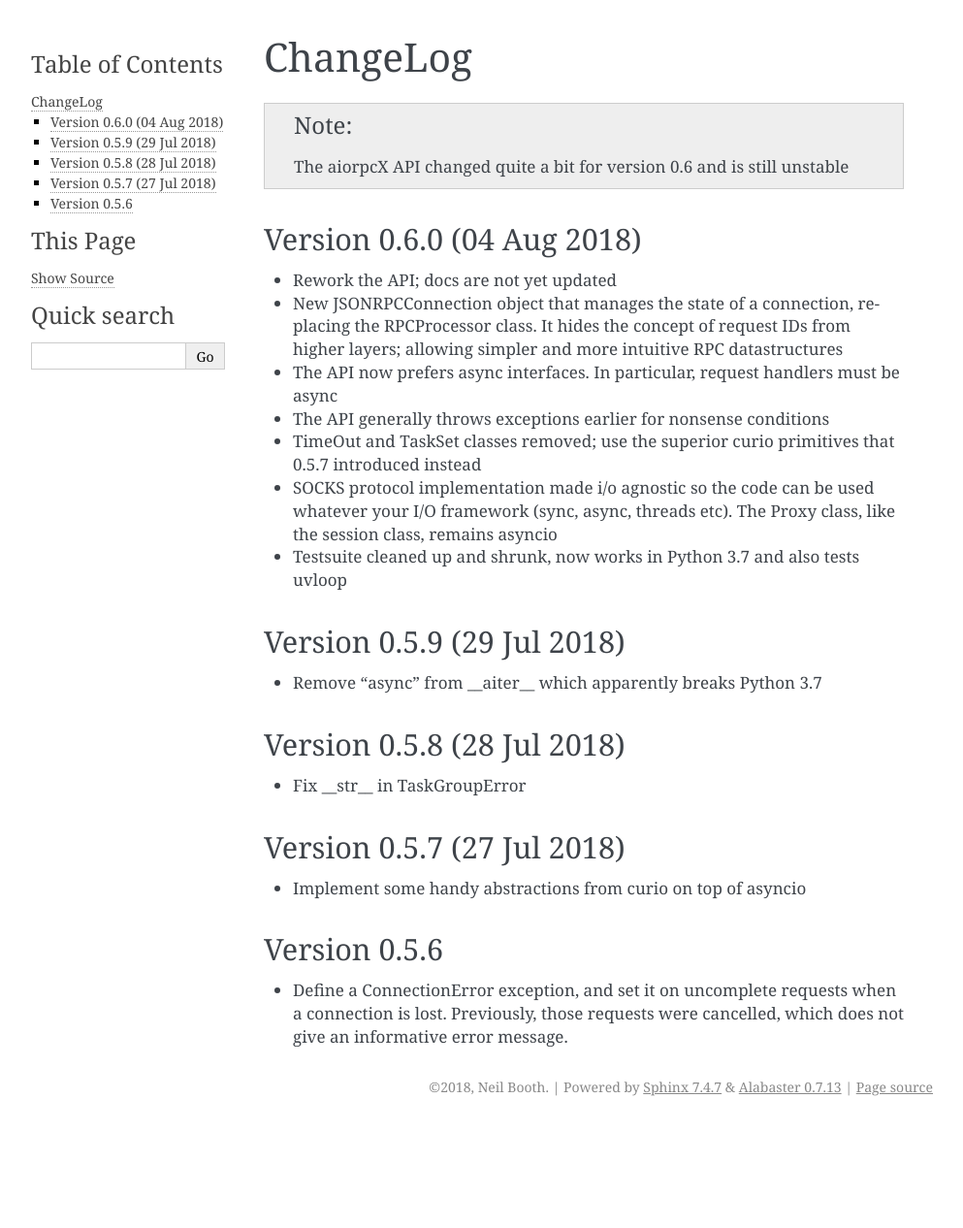
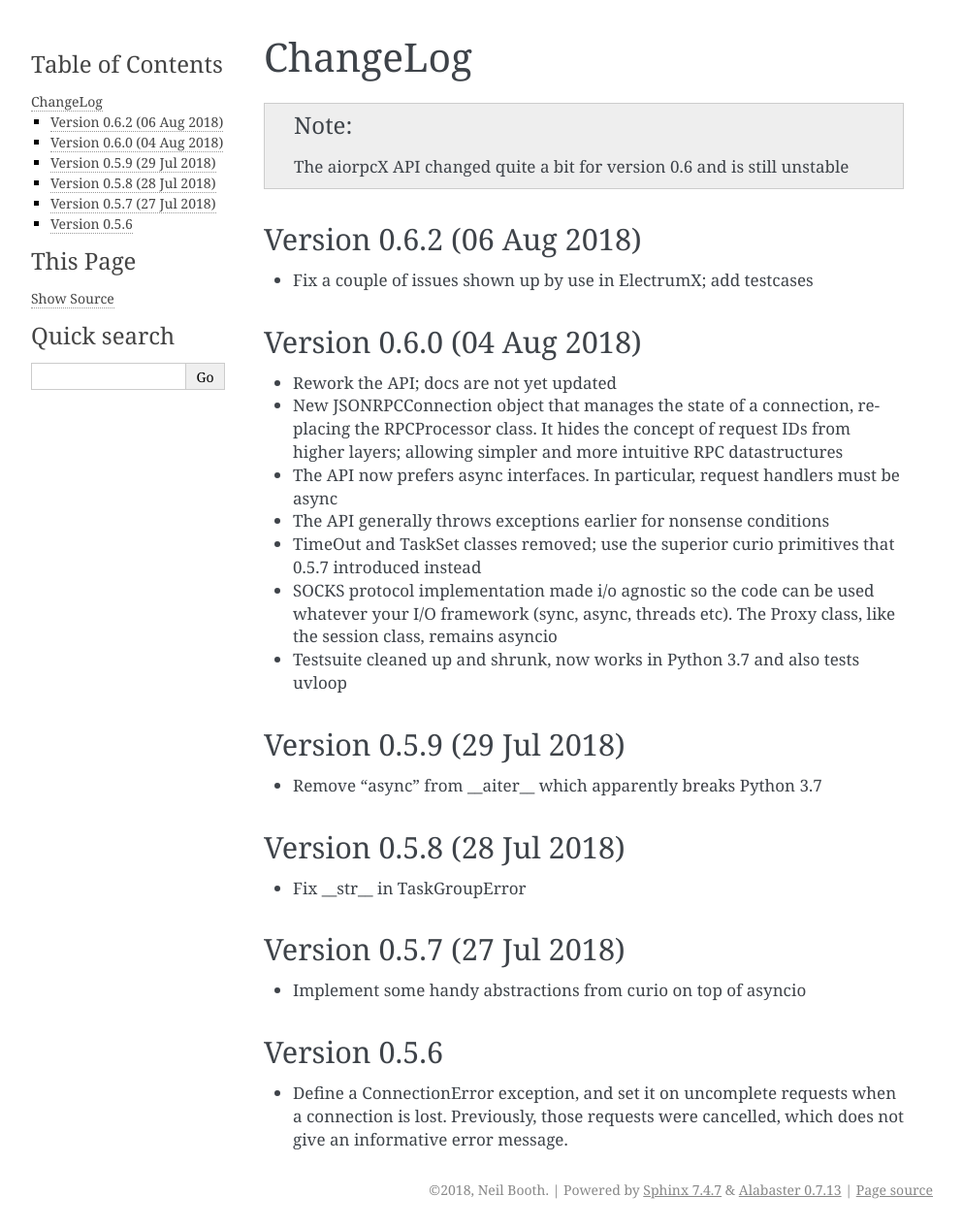
Before and after one commit to kyuupichan/aiorpcX, a Sphinx documentation site: the page built from docs/changelog.rst, in a window 1280 px wide. Shown: the whole page at 97% size, without its empty margins (148-1141 px from the left). Built offline with Sphinx 7.4.7, drawn with Linux system fonts in a browser that asks for light colours; before the commit the page ends 1160 px from its top, so only the background shows below that.

Commit message:
Prepare 0.6.2

```diff
--- a/aiorpcx/__init__.py
+++ b/aiorpcx/__init__.py
@@ -5,7 +5,7 @@ from .socks import *
 from .session import *
 from .util import *
 
-_version = (0, 6, 1)
+_version = (0, 6, 2)
 _version_str = '.'.join(str(part) for part in _version)
 
 __all__ = (curio.__all__ +
--- a/docs/changelog.rst
+++ b/docs/changelog.rst
@@ -3,6 +3,11 @@ ChangeLog
 
 .. note:: The aiorpcX API changed quite a bit for version 0.6 and
           is still unstable
+
+Version 0.6.2 (06 Aug 2018)
+---------------------------
+
+* Fix a couple of issues shown up by use in ElectrumX; add testcases
 
 Version 0.6.0 (04 Aug 2018)
 ---------------------------
```
